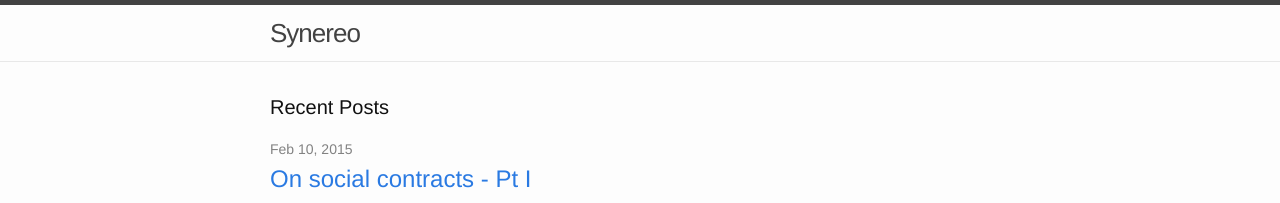
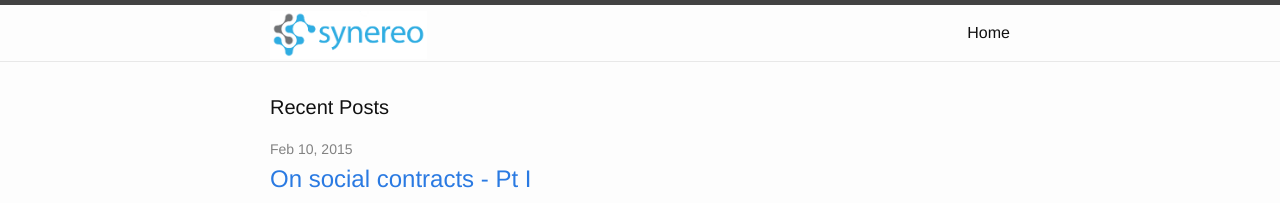
Before and after one commit to synereo/synereo.github.io, a Jekyll site: the page built from blog/index.html, in a window 1280 px wide. Shown: the top 203 px of the page. Built offline with Jekyll 4.4.1, drawn with Linux system fonts in a browser that asks for light colours.

Commit message:
Add logo on header and home link

```diff
--- a/_includes/header.html
+++ b/_includes/header.html
@@ -2,7 +2,7 @@
 
   <div class="wrapper">
 
-    <a class="site-title" href="{{ site.baseurl }}/">{{ site.title }}</a>
+    <a class="site-title" href="{{ site.baseurl }}/blog/"><img src="/img/synereo/logo.png" height="48"></a>
 
     <nav class="site-nav">
       <a href="#" class="menu-icon">
@@ -19,6 +19,7 @@
           <a class="page-link" href="{{ page.url | prepend: site.baseurl }}">{{ page.title }}</a>
           {% endif %}
         {% endfor %}
+        <a class="page-link" href="http://synereo.com">Home</a>
       </div>
     </nav>
 
```
Also changed, not shown: img/synereo/logo.png (added).
